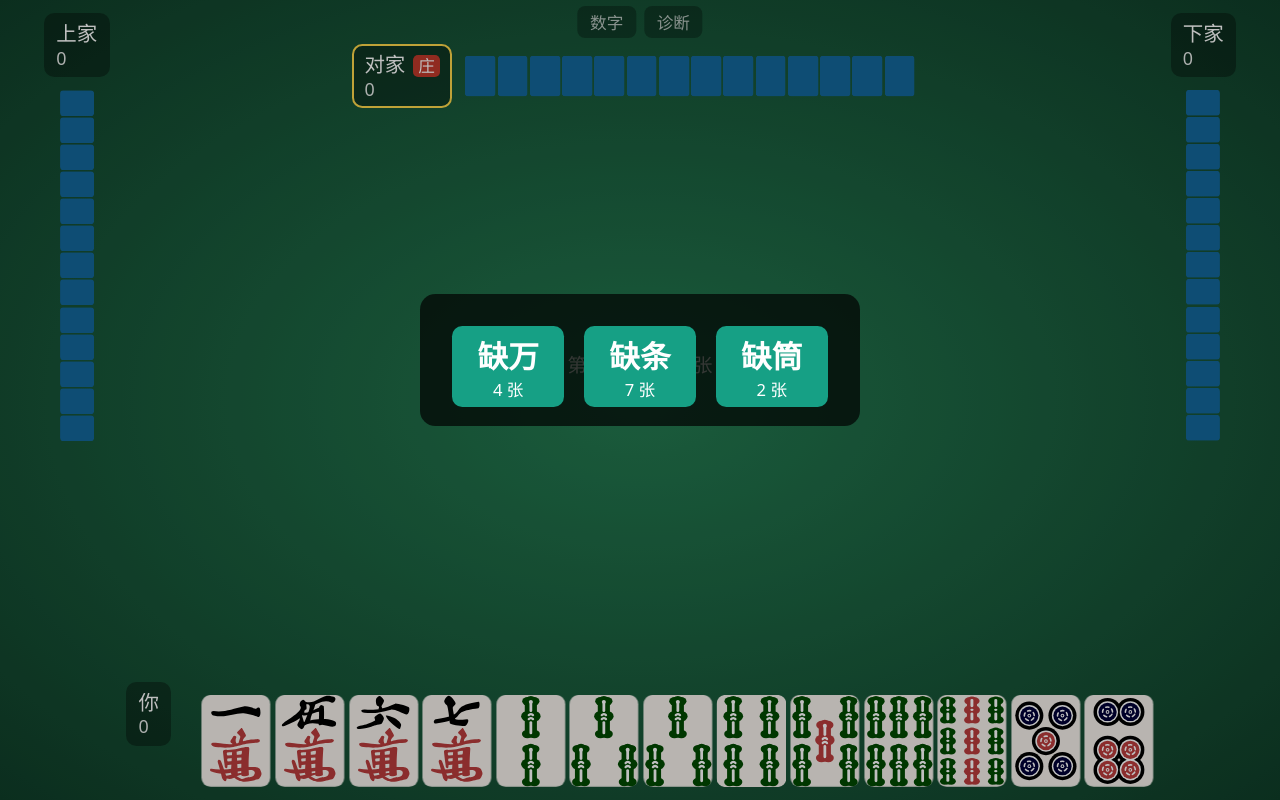
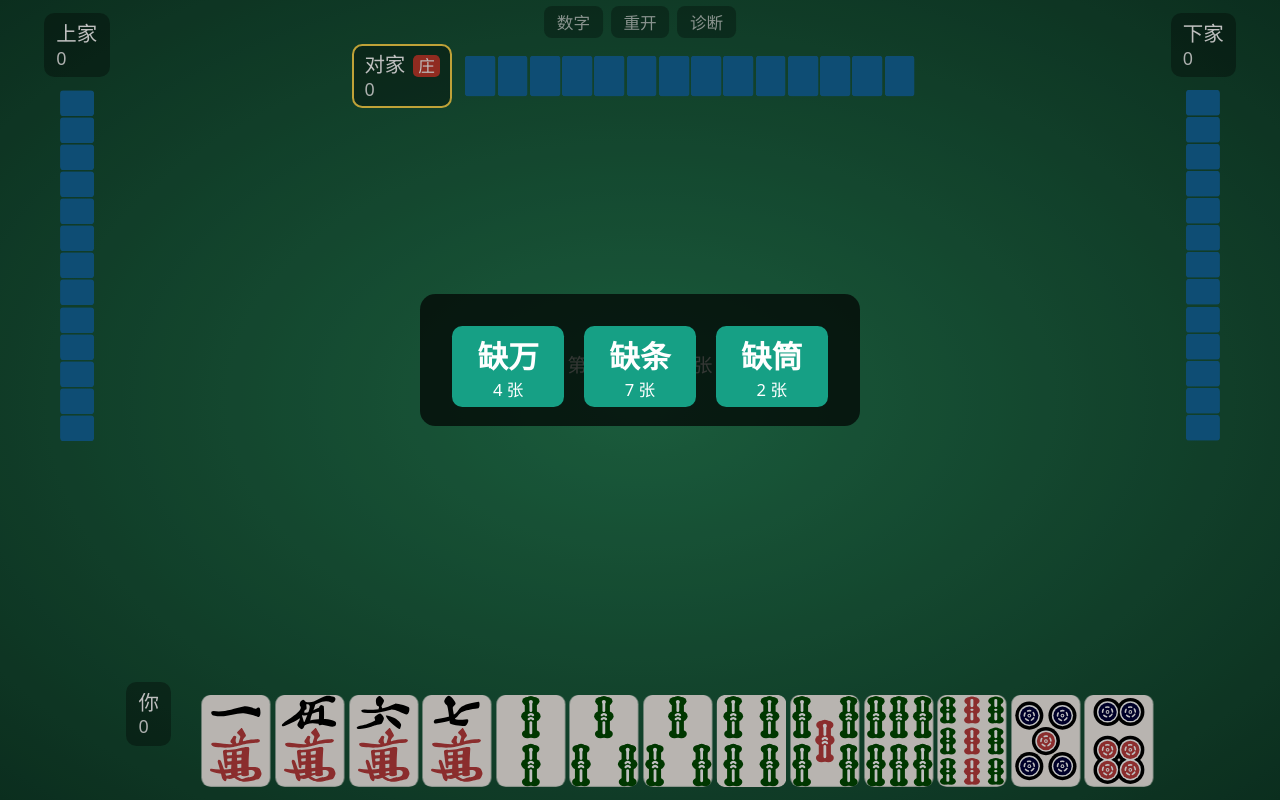
Before and after one commit to dragon-fish/sichuan-mahjong, a Vue app: page / in a window 1280 px wide. Built offline with nearby package versions, Linux system fonts and the light colour scheme.

Commit message:
feat: abandon the current round and redeal

```diff
--- a/src/engine/game.ts
+++ b/src/engine/game.ts
@@ -77,6 +77,13 @@ export interface GameOptions {
   onCheckpoint?: (snap: GameSnapshot) => void
 }
 
+/** Thrown out of `run()` once the round has been abandoned. */
+export class GameAborted extends Error {
+  constructor() {
+    super('round abandoned')
+  }
+}
+
 export class Game {
   readonly rules: RuleConfig
   readonly dealer: Seat
@@ -143,6 +150,17 @@ export class Game {
     return JSON.parse(JSON.stringify(snap))
   }
 
+  private aborted = false
+
+  /**
+   * Abandon the round: no more events, checkpoints or decisions. `run()` rejects with GameAborted
+   * as soon as a pending decision returns; one waiting on a human simply never settles.
+   */
+  abort() {
+    this.aborted = true
+    this.listeners.clear()
+  }
+
   get finished(): boolean {
     return this.step.kind === 'done'
   }
@@ -182,6 +200,7 @@ export class Game {
   /** Play from the current step (a fresh deal, or wherever a restored snapshot left off) to the end. */
   async run(): Promise<RoundResult> {
     while (this.step.kind !== 'done') {
+      if (this.aborted) throw new GameAborted()
       this.onCheckpoint?.(this.snapshot())
       this.step = await this.advance(this.step)
     }
@@ -479,6 +498,7 @@ export class Game {
   // ---------------------------------------------------------------- helpers
 
   private emit(e: GameEvent) {
+    if (this.aborted) throw new GameAborted()
     deepFreeze(e)
     this.trace.push(this.describe(e))
     this.log.push(e)
@@ -488,6 +508,7 @@ export class Game {
 
   private async ask(seat: Seat, actions: Action[]): Promise<Action> {
     const a = await this.players[seat].decide(this.viewFor(seat), actions)
+    if (this.aborted) throw new GameAborted()
     const match = actions.find((x) => sameAction(x, a))
     if (!match) throw new Error(`seat ${seat} returned illegal action ${JSON.stringify(a)}`)
     if (match.type !== 'discard' && match.type !== 'que') {
--- a/src/ui/MahjongTable.vue
+++ b/src/ui/MahjongTable.vue
@@ -12,7 +12,21 @@ import { handCounts, provideTableUi, waitsWithLeft, type Wait } from './hints'
 import { ME, SEAT_NAMES, type Session } from './session'
 
 const props = defineProps<{ session: Session }>()
-const { view, request, result, totals, startTotals, round, floats, startRound, diagnostics } = props.session
+const { view, request, result, totals, startTotals, round, floats, startRound, abandonRound, diagnostics } = props.session
+
+/** 重开 needs a second tap within 3s. */
+const confirmRestart = ref(false)
+let confirmTimer: ReturnType<typeof setTimeout> | undefined
+function tapRestart() {
+  clearTimeout(confirmTimer)
+  if (confirmRestart.value) {
+    confirmRestart.value = false
+    abandonRound()
+    return
+  }
+  confirmRestart.value = true
+  confirmTimer = setTimeout(() => (confirmRestart.value = false), 3000)
+}
 
 const { focus, rankLabels } = provideTableUi()
 
@@ -314,6 +328,7 @@ const statusText = computed(() => {
 
     <div class="toolbar">
       <button :class="{ on: rankLabels }" @click="rankLabels = !rankLabels">数字</button>
+      <button v-if="!result" :class="{ warn: confirmRestart }" @click="tapRestart">{{ confirmRestart ? '确认？' : '重开' }}</button>
       <button @click="copyDiagnostics">诊断</button>
     </div>
     <div v-if="toast" class="toast">{{ toast }}</div>
@@ -535,6 +550,10 @@ const statusText = computed(() => {
   background: rgba(0, 0, 0, 0.3);
   color: rgba(255, 255, 255, 0.7);
 }
+.toolbar button.warn {
+  background: #c0392b;
+  color: #fff;
+}
 .toolbar button.on {
   background: #27ae60;
   color: #fff;
--- a/src/ui/session.ts
+++ b/src/ui/session.ts
@@ -1,5 +1,5 @@
 import { ref, shallowRef } from 'vue'
-import { Game, type GameSnapshot } from '../engine/game'
+import { Game, GameAborted, type GameSnapshot } from '../engine/game'
 import type { GameEvent, Player, PlayerView, RoundResult, Seat } from '../engine/types'
 import { HumanPlayer, type HumanRequest } from '../players/human'
 import { RuleBotPlayer } from '../players/ruleBot'
@@ -79,7 +79,13 @@ export function useSession() {
   }
 
   async function play(g: Game) {
-    const r = await g.run()
+    let r: RoundResult
+    try {
+      r = await g.run()
+    } catch (err) {
+      if (err instanceof GameAborted) return
+      throw err
+    }
     totals.value = totals.value.map((t, i) => t + r.deltas[i])
     dealer = nextDealer(g, r) ?? dealer
     result.value = r
@@ -93,6 +99,16 @@ export function useSession() {
     const g = new Game(lineup(), { dealer, onCheckpoint: save })
     attach(g)
     await play(g)
+  }
+
+  /** Throw the current round away (it scores nothing) and deal a new one with the same dealer. */
+  function abandonRound() {
+    if (!game || game.finished) return
+    game.abort()
+    request.value = null
+    floats.value = []
+    totals.value = [...startTotals.value]
+    void startRound()
   }
 
   /** Continue the saved sitting, if any. Returns false when there is nothing usable to resume. */
@@ -126,7 +142,7 @@ export function useSession() {
     return [`四川麻将诊断 · 第${round.value}局 · ${seats} · 累计 ${totals.value.join(' ')}`, game.dump()].join('\n')
   }
 
-  return { view, request, result, totals, startTotals, round, floats, startRound, resume, diagnostics }
+  return { view, request, result, totals, startTotals, round, floats, startRound, abandonRound, resume, diagnostics }
 }
 
 /** First winner deals next; when the first win was 一炮多响, the discarder deals. */
```
